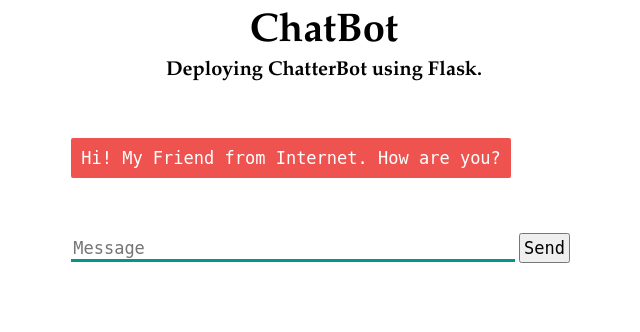
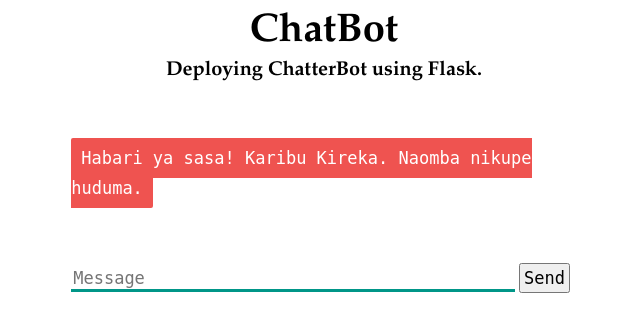
Before and after one commit to msamwelmollel/kirekachatbot, a Flask app: page / in a window 1280 px wide. Shown: the top 332 px of the page, without its empty margins (316-956 px from the left). Run offline with Flask 2, Linux system fonts and the light colour scheme; parts of the project's set-up code (start-up, migrations or seed data) failed here and were passed over; some libraries are stand-ins or nearby versions.

Commit message:
Update index.html

```diff
--- a/templates/index.html
+++ b/templates/index.html
@@ -9,7 +9,7 @@
     <h3>Deploying ChatterBot </a> using Flask.</h3>
     <div>
       <div id="chatbox">
-        <p class="botText"><span>Hi! My Friend from Internet. How are you?</span></p>
+        <p class="botText"><span>Habari ya sasa! Karibu Kireka. Naomba nikupe huduma.</span></p>
       </div>
       <div id="userInput">
         <input id="textInput" type="text" name="msg" placeholder="Message">
```
